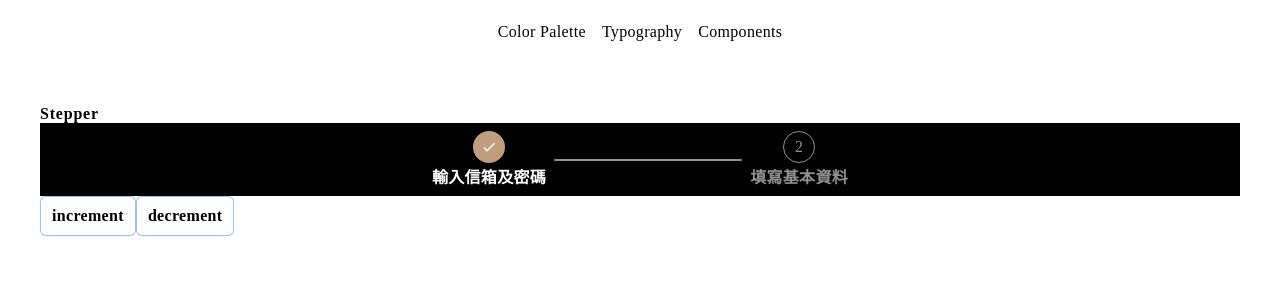
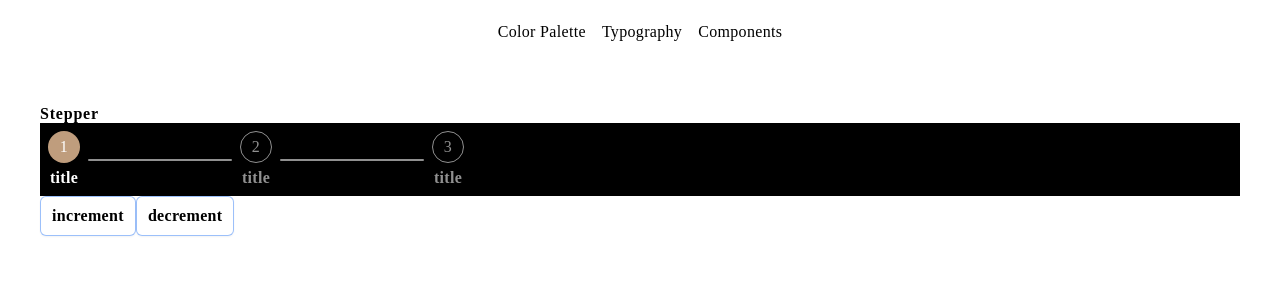
Before and after one commit to laihanco/hotel-website-team, a Vue app: page /component in a window 1280 px wide. Shown: the top 300 px of the page. Built offline with nearby package versions, Linux system fonts and the light colour scheme.

Commit message:
feat: 修正 stepper 邏輯與樣式

```diff
--- a/src/components/Stepper/BaseSeparator.vue
+++ b/src/components/Stepper/BaseSeparator.vue
@@ -1,5 +1,5 @@
 <template>
-  <div class="mx-2 h-[2px] w-[188px] rounded-[10px] bg-neutral-60"></div>
+  <div class="mx-2 h-[2px] w-full max-w-[188px] rounded-[10px] bg-neutral-60"></div>
 </template>
 
 <script setup lang="ts"></script>
--- a/src/components/Stepper/BaseStepper.vue
+++ b/src/components/Stepper/BaseStepper.vue
@@ -1,20 +1,22 @@
 <template>
-  <li class="flex items-center">
+  <li class="flex items-center" :class="showSeparator ? 'flex-1' : 'flex-shrink'">
     <div class="flex flex-col items-center justify-center gap-y-1">
       <span
         class="flex h-[32px] w-[32px] items-center justify-center rounded-full transition-colors duration-300"
         :class="
-          active ? 'bg-primary-100 text-neutral-white' : 'border border-neutral-60 text-neutral-60'
+          active || complete
+            ? 'bg-primary-100 text-neutral-white'
+            : 'border border-neutral-60 text-neutral-60'
         "
       >
         <transition name="fade" mode="out-in">
-          <ic_check v-if="active" />
+          <ic_check v-if="complete" />
           <span v-else>{{ indicator }}</span>
         </transition>
       </span>
       <span
         class="text-xs md:text-base md:leading-6 font-bold leading-[21px] transition-colors duration-300"
-        :class="active ? 'text-neutral-white' : 'text-neutral-60'"
+        :class="active || complete ? 'text-neutral-white' : 'text-neutral-60'"
         ><slot
       /></span>
     </div>
@@ -30,14 +32,16 @@ interface Props {
   active: boolean;
   showSeparator?: boolean;
   indicator: number;
+  complete: boolean;
 }
 
 const props = withDefaults(defineProps<Props>(), {
   active: false,
   showSeparator: true,
+  complete: false,
 });
 
-const { active, showSeparator } = toRefs(props);
+const { active, showSeparator, complete } = toRefs(props);
 </script>
 
 <style scoped></style>
--- a/src/components/Stepper/BaseSteppers.vue
+++ b/src/components/Stepper/BaseSteppers.vue
@@ -4,6 +4,7 @@
       v-for="(step, index) in steps"
       :key="index"
       :active="activeStep >= index + 1"
+      :complete="index + 1 < activeStep"
       :showSeparator="index + 1 !== steps.length"
       :indicator="index + 1"
       >{{ step }}
@@ -15,22 +16,19 @@
 </template>
 
 <script setup lang="ts">
-import { ref, watchEffect } from 'vue';
-import type { Ref } from 'vue';
+import { ref, watchEffect, toRefs } from 'vue';
 import BaseStepper from './BaseStepper.vue';
 import BaseSeparator from './BaseSeparator.vue';
 
-interface Props {
-  activeStep?: number;
-}
+type Props = Partial<{ activeStep: number; steps: string[] }>;
 
 const props = withDefaults(defineProps<Props>(), {
   activeStep: 1,
+  steps: () => [],
 });
 
 const activeStep = ref(props.activeStep);
-
-const steps: Ref<string[]> = ref(['輸入信箱及密碼', '填寫基本資料']);
+const { steps } = toRefs(props);
 
 watchEffect(() => {
   if (props.activeStep <= 0) {
--- a/src/views/ComponentView.vue
+++ b/src/views/ComponentView.vue
@@ -1,8 +1,12 @@
 <template>
   <div>
     <h4>Stepper</h4>
-    <div class="bg-neutral-black p-2">
-      <base-steppers :activeStep="activeStep"></base-steppers>
+    <div class="bg-neutral-black p-2 text-center">
+      <base-steppers
+        class="w-full max-w-[416px]"
+        :activeStep="activeStep"
+        :steps="['title', 'title', 'title']"
+      ></base-steppers>
     </div>
     <button
       type="button"
```
